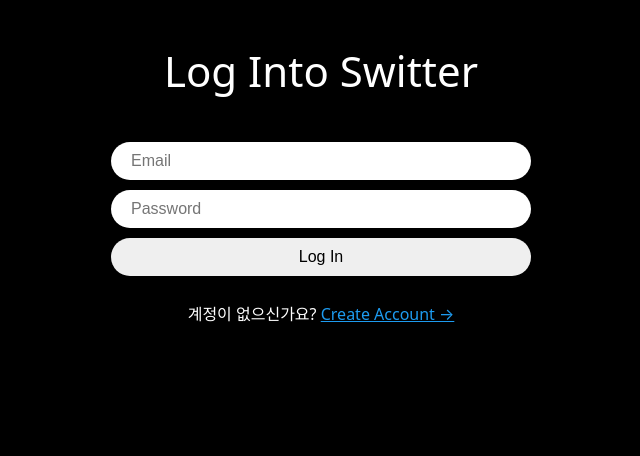
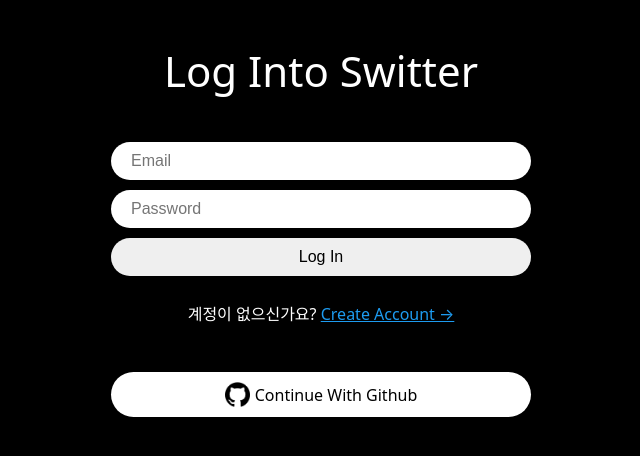
Before and after one commit to protofu/Switter_Clone, a React (Vite) app: page /login in a window 1280 px wide. Shown: the top 456 px of the page, without its empty margins (319-959 px from the left). Built offline with nearby package versions, Linux system fonts and the light colour scheme.

Commit message:
feat: add Github login(social login)

```diff
--- /dev/null
+++ b/src/components/github-btn.tsx
@@ -0,0 +1,45 @@
+import { GithubAuthProvider, signInWithPopup } from "firebase/auth";
+import styled from "styled-components"
+import { auth } from "../firebase";
+import { useNavigate } from "react-router-dom";
+
+const Button = styled.span`
+    margin-top: 50px;
+    background-color: white;
+    font-weight: 500;
+    width: 100%;
+    color: black;
+    padding: 10px 20px;
+    border-radius: 50px;
+    border: 0;
+    gap: 5px;
+    display: flex;
+    align-items: center;
+    justify-content: center;
+    cursor: pointer;
+`;
+
+const Logo = styled.img`
+    height: 25px;
+`;
+
+
+export default function GithubButton(){
+    const navigate = useNavigate();
+    const onClick = async() => {
+        try{
+        const provider = new GithubAuthProvider();
+        await signInWithPopup(auth, provider);
+        navigate("/");
+        } catch (error) {
+            console.log(error);
+        }
+    }
+
+    return (
+        <Button onClick ={onClick}>
+            <Logo src = "/github-logo.png"/>
+            Continue With Github
+        </Button>
+    )
+}
--- a/src/routes/create-account.tsx
+++ b/src/routes/create-account.tsx
@@ -4,6 +4,7 @@
 import { Link, useNavigate } from "react-router-dom";
 import { FirebaseError } from "firebase/app";
 import { Form, Error, Input, Switcher, Title, Wrapper } from "../components/auth-components";
+import GithubButton from "../components/github-btn";
 
 export default function CreateAccount(){
     const navigate = useNavigate();
@@ -56,5 +57,6 @@
             이미 계정이 있으신가요?{" "}
             <Link to="/login"> Join &rarr;</Link>
         </Switcher>
+        <GithubButton/>
     </Wrapper>
 )}
--- a/src/routes/login.tsx
+++ b/src/routes/login.tsx
@@ -4,6 +4,7 @@
 import { FirebaseError } from "firebase/app";
 import { signInWithEmailAndPassword } from "firebase/auth";
 import { Form, Error, Input, Switcher, Title, Wrapper } from "../components/auth-components";
+import GithubButton from "../components/github-btn";
 
 
 export default function CreateAccount(){
@@ -49,5 +50,6 @@
             계정이 없으신가요?{" "}
             <Link to="/create-account"> Create Account &rarr;</Link>
         </Switcher>
+        <GithubButton/>
     </Wrapper>
 )}
```
Also changed, not shown: public/github-logo.png (added).
